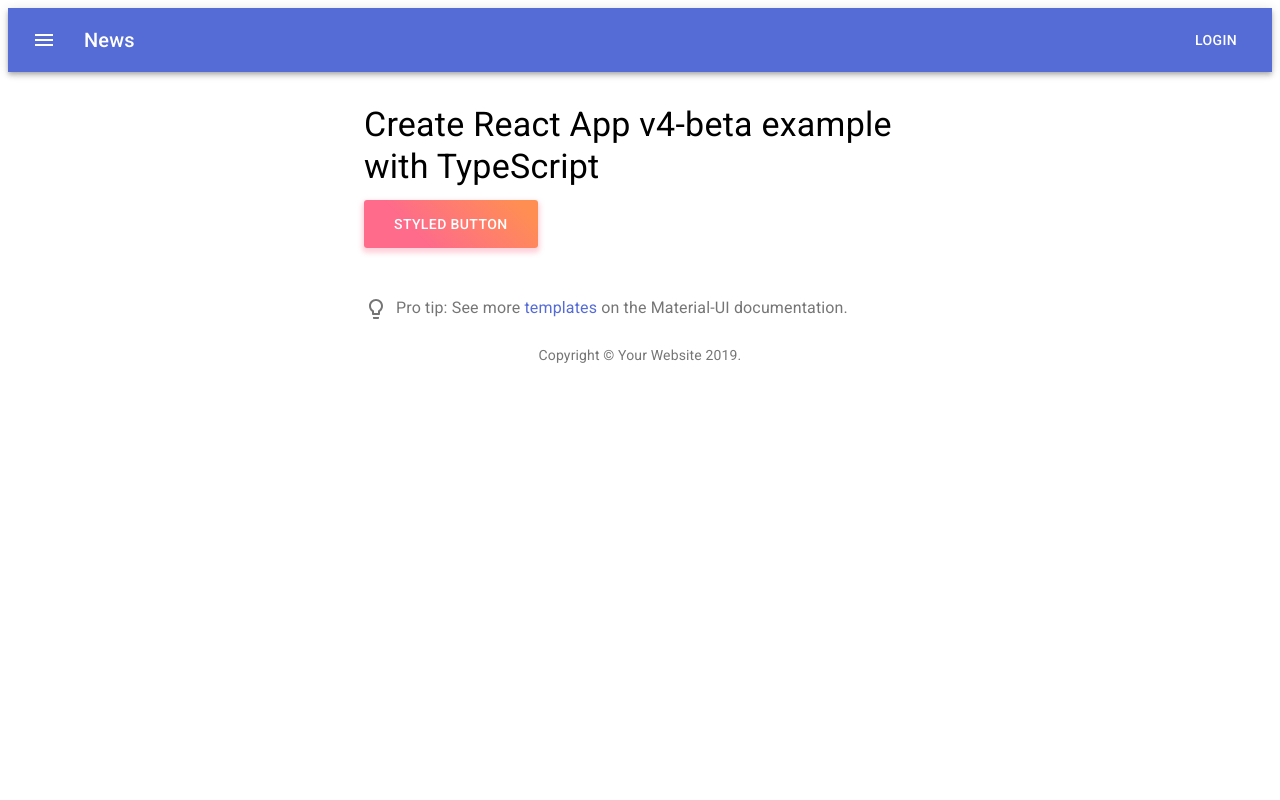
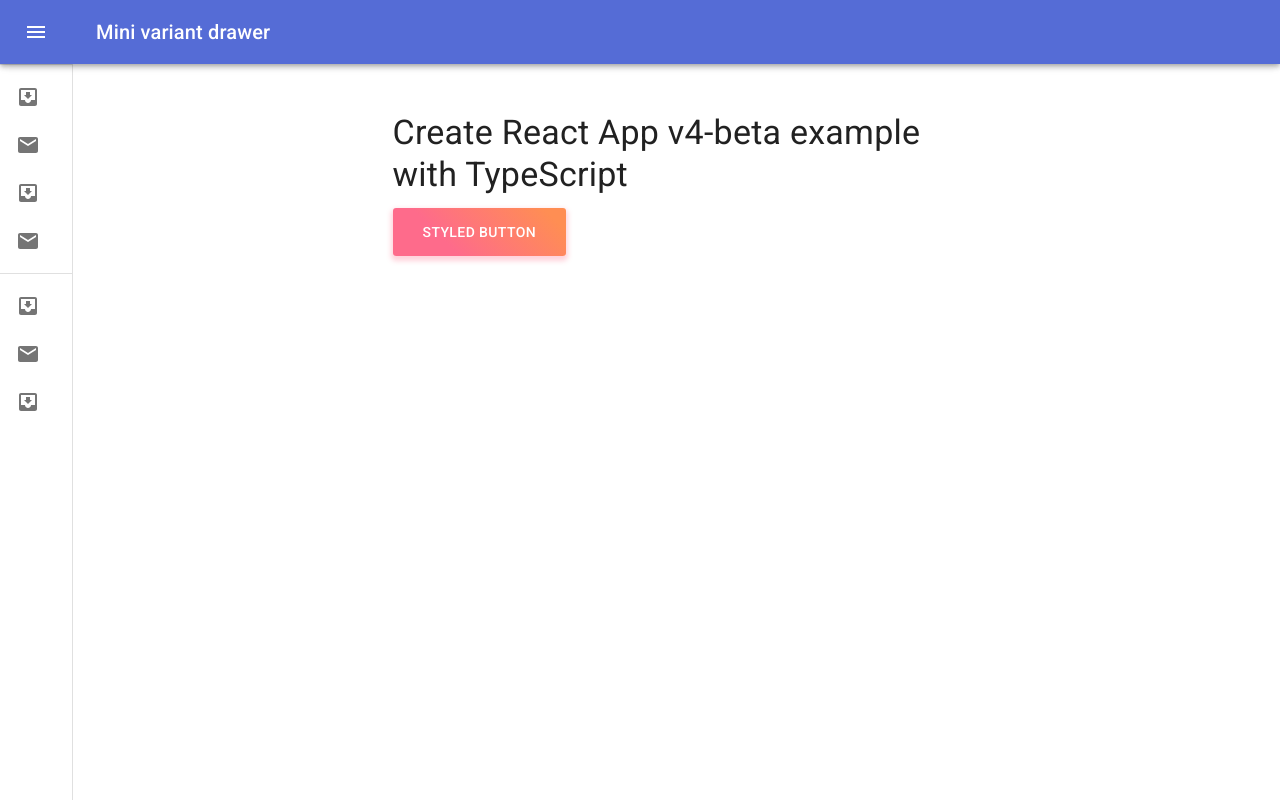
Before and after one commit to Rediful/bumblebee, a React app: page / in a window 1280 px wide. Built offline with nearby package versions, Linux system fonts and the light colour scheme.

Commit message:
implement drawers

```diff
--- a/package.json
+++ b/package.json
@@ -6,6 +6,7 @@
     "@material-ui/core": "^4.5.1",
     "@material-ui/icons": "^4.5.1",
     "@material-ui/styles": "^4.5.0",
+    "clsx": "^1.0.4",
     "react": "^16.10.2",
     "react-dom": "^16.10.2",
     "react-redux": "^7.1.1",
--- a/src/components/AppBar/index.tsx
+++ b/src/components/AppBar/index.tsx
@@ -1,39 +1,41 @@
-import * as React from 'react';
-import { Theme, createStyles, AppBar, Toolbar, IconButton, Typography, Button } from '@material-ui/core';
+import React from 'react';
+import { AppBar, Toolbar, IconButton, Typography } from '@material-ui/core';
 import MenuIcon from '@material-ui/icons/Menu';
-import { makeStyles } from '@material-ui/styles';
+import clsx from 'clsx';
+import { useStyles } from './style';
 
-const useStyles = makeStyles((theme: Theme) =>
-  createStyles({
-    root: {
-      flexGrow: 1,
-    },
-    menuButton: {
-      marginRight: theme.spacing(2),
-    },
-    title: {
-      flexGrow: 1,
-    },
-  }),
-);
+interface Props {
+  open: boolean;
+  handleOpen: () => void;
+}
 
-const index: React.FC = () => {
+const index: React.FC<Props> = ({ open, handleOpen }: Props) => {
   const classes = useStyles();
 
   return (
-    <div className={classes.root}>
-      <AppBar position="static">
+    <AppBar
+      position="fixed"
+      className={clsx(classes.appBar, {
+        [classes.appBarShift]: open,
+      })}
+    >
       <Toolbar>
-          <IconButton edge="start" className={classes.menuButton} color="inherit" aria-label="menu">
+        <IconButton
+          color="inherit"
+          aria-label="open drawer"
+          onClick={handleOpen}
+          edge="start"
+          className={clsx(classes.menuButton, {
+            [classes.hide]: open,
+          })}
+        >
           <MenuIcon />
         </IconButton>
-          <Typography variant="h6" className={classes.title}>
-            News
+        <Typography variant="h6" noWrap>
+          Mini variant drawer
         </Typography>
-          <Button color="inherit">Login</Button>
       </Toolbar>
     </AppBar>
-    </div>
   );
 };
 
--- /dev/null
+++ b/src/components/AppBar/style.ts
@@ -0,0 +1,32 @@
+import { createStyles, makeStyles, Theme } from '@material-ui/core/styles';
+
+const drawerWidth = 240;
+
+export const useStyles = makeStyles((theme: Theme) =>
+  createStyles({
+    root: {
+      display: 'flex',
+    },
+    appBar: {
+      zIndex: theme.zIndex.drawer + 1,
+      transition: theme.transitions.create(['width', 'margin'], {
+        easing: theme.transitions.easing.sharp,
+        duration: theme.transitions.duration.leavingScreen,
+      }),
+    },
+    appBarShift: {
+      marginLeft: drawerWidth,
+      width: `calc(100% - ${drawerWidth}px)`,
+      transition: theme.transitions.create(['width', 'margin'], {
+        easing: theme.transitions.easing.sharp,
+        duration: theme.transitions.duration.enteringScreen,
+      }),
+    },
+    menuButton: {
+      marginRight: 36,
+    },
+    hide: {
+      display: 'none',
+    },
+  }),
+);
--- /dev/null
+++ b/src/components/Drawer/index.tsx
@@ -0,0 +1,68 @@
+import React from 'react';
+import clsx from 'clsx';
+import Drawer from '@material-ui/core/Drawer';
+import List from '@material-ui/core/List';
+import Divider from '@material-ui/core/Divider';
+import IconButton from '@material-ui/core/IconButton';
+import ChevronLeftIcon from '@material-ui/icons/ChevronLeft';
+import ChevronRightIcon from '@material-ui/icons/ChevronRight';
+import ListItem from '@material-ui/core/ListItem';
+import ListItemIcon from '@material-ui/core/ListItemIcon';
+import ListItemText from '@material-ui/core/ListItemText';
+import InboxIcon from '@material-ui/icons/MoveToInbox';
+import MailIcon from '@material-ui/icons/Mail';
+import { useStyles } from './styles';
+import { useTheme } from '@material-ui/core/styles';
+
+interface Props {
+  open: boolean;
+  handleClose: () => void;
+}
+
+const index: React.FC<Props> = ({ open, handleClose }: Props) => {
+  const classes = useStyles();
+  const theme = useTheme();
+
+  return (
+    <Drawer
+      variant="permanent"
+      className={clsx(classes.drawer, {
+        [classes.drawerOpen]: open,
+        [classes.drawerClose]: !open,
+      })}
+      classes={{
+        paper: clsx({
+          [classes.drawerOpen]: open,
+          [classes.drawerClose]: !open,
+        }),
+      }}
+      open={open}
+    >
+      <div className={classes.toolbar}>
+        <IconButton onClick={handleClose}>
+          {theme.direction === 'rtl' ? <ChevronRightIcon /> : <ChevronLeftIcon />}
+        </IconButton>
+      </div>
+      <Divider />
+      <List>
+        {['Inbox', 'Starred', 'Send email', 'Drafts'].map((text, index) => (
+          <ListItem button key={text}>
+            <ListItemIcon>{index % 2 === 0 ? <InboxIcon /> : <MailIcon />}</ListItemIcon>
+            <ListItemText primary={text} />
+          </ListItem>
+        ))}
+      </List>
+      <Divider />
+      <List>
+        {['All mail', 'Trash', 'Spam'].map((text, index) => (
+          <ListItem button key={text}>
+            <ListItemIcon>{index % 2 === 0 ? <InboxIcon /> : <MailIcon />}</ListItemIcon>
+            <ListItemText primary={text} />
+          </ListItem>
+        ))}
+      </List>
+    </Drawer>
+  );
+};
+
+export default index;
--- /dev/null
+++ b/src/components/Drawer/styles.ts
@@ -0,0 +1,38 @@
+import { createStyles, makeStyles, Theme } from '@material-ui/core/styles';
+
+const drawerWidth = 240;
+
+export const useStyles = makeStyles((theme: Theme) =>
+  createStyles({
+    drawer: {
+      width: drawerWidth,
+      flexShrink: 0,
+      whiteSpace: 'nowrap',
+    },
+    drawerOpen: {
+      width: drawerWidth,
+      transition: theme.transitions.create('width', {
+        easing: theme.transitions.easing.sharp,
+        duration: theme.transitions.duration.enteringScreen,
+      }),
+    },
+    drawerClose: {
+      transition: theme.transitions.create('width', {
+        easing: theme.transitions.easing.sharp,
+        duration: theme.transitions.duration.leavingScreen,
+      }),
+      overflowX: 'hidden',
+      width: theme.spacing(7) + 1,
+      [theme.breakpoints.up('sm')]: {
+        width: theme.spacing(9) + 1,
+      },
+    },
+    toolbar: {
+      display: 'flex',
+      alignItems: 'center',
+      justifyContent: 'flex-end',
+      padding: theme.spacing(0, 1),
+      ...theme.mixins.toolbar,
+    },
+  }),
+);
--- a/src/components/ProTip.tsx
+++ /dev/null
@@ -1,37 +0,0 @@
-import * as React from 'react';
-import { Theme } from '@material-ui/core/styles';
-import Link from '@material-ui/core/Link';
-import SvgIcon, { SvgIconProps } from '@material-ui/core/SvgIcon';
-import Typography from '@material-ui/core/Typography';
-import { makeStyles, createStyles } from '@material-ui/styles';
-
-function LightBulbIcon(props: SvgIconProps): JSX.Element {
-  return (
-    <SvgIcon {...props}>
-      <path d="M9 21c0 .55.45 1 1 1h4c.55 0 1-.45 1-1v-1H9v1zm3-19C8.14 2 5 5.14 5 9c0 2.38 1.19 4.47 3 5.74V17c0 .55.45 1 1 1h6c.55 0 1-.45 1-1v-2.26c1.81-1.27 3-3.36 3-5.74 0-3.86-3.14-7-7-7zm2.85 11.1l-.85.6V16h-4v-2.3l-.85-.6C7.8 12.16 7 10.63 7 9c0-2.76 2.24-5 5-5s5 2.24 5 5c0 1.63-.8 3.16-2.15 4.1z" />
-    </SvgIcon>
-  );
-}
-
-const useStyles = makeStyles((theme: Theme) =>
-  createStyles({
-    root: {
-      margin: theme.spacing(6, 0, 3),
-    },
-    lightBulb: {
-      verticalAlign: 'middle',
-      marginRight: theme.spacing(1),
-    },
-  }),
-);
-
-export default function ProTip(): JSX.Element {
-  const classes = useStyles();
-  return (
-    <Typography className={classes.root} color="textSecondary">
-      <LightBulbIcon className={classes.lightBulb} />
-      Pro tip: See more <Link href="https://material-ui.com/getting-started/templates/">templates</Link> on the
-      Material-UI documentation.
-    </Typography>
-  );
-}
--- a/src/index.tsx
+++ b/src/index.tsx
@@ -8,6 +8,7 @@
 
 import Routes from './routes';
 import theme from './theme';
+import { CssBaseline } from '@material-ui/core';
 
 const store = configureStore();
 
@@ -15,6 +16,7 @@
   return (
     <Provider store={store}>
       <ThemeProvider theme={theme}>
+        <CssBaseline />
         <Routes />
       </ThemeProvider>
     </Provider>
--- a/src/pages/App/index.tsx
+++ b/src/pages/App/index.tsx
@@ -1,27 +1,13 @@
-import React from 'react';
+import React, { useState } from 'react';
 import Container from '@material-ui/core/Container';
 import Typography from '@material-ui/core/Typography';
 import Box from '@material-ui/core/Box';
-import Link from '@material-ui/core/Link';
-import ProTip from '../../components/ProTip';
 import styled from 'styled-components';
 import Button from '@material-ui/core/Button';
 import AppBar from '../../components/AppBar';
+import Drawer from '../../components/Drawer';
+import { useStyles } from './styles';
 
-function Copyright(): JSX.Element {
-  return (
-    <Typography variant="body2" color="textSecondary" align="center">
-      {'Copyright © '}
-      <Link color="inherit" href="https://material-ui.com/">
-        Your Website
-      </Link>{' '}
-      {new Date().getFullYear()}
-      {'.'}
-    </Typography>
-  );
-}
-
-const App: React.FC = () => {
 const StyledButton = styled(Button)`
   background: linear-gradient(45deg, #fe6b8b 30%, #ff8e53 90%);
   border-radius: 3px;
@@ -32,20 +18,31 @@
   box-shadow: 0 3px 5px 2px rgba(255, 105, 135, 0.3);
 `;
 
+const App: React.FC = () => {
+  const [open, setOpen] = useState(false);
+  const classes = useStyles();
+
+  const handleOpen = () => {
+    setOpen(true);
+  };
+
+  const handleClose = () => {
+    setOpen(false);
+  };
+
   return (
-    <React.Fragment>
-      <AppBar />
-      <Container maxWidth="sm">
+    <div className={classes.root}>
+      <AppBar open={open} handleOpen={handleOpen} />
+      <Drawer open={open} handleClose={handleClose} />
+      <Container maxWidth="sm" className={classes.container}>
         <Box my={4}>
           <Typography variant="h4" component="h1" gutterBottom>
             Create React App v4-beta example with TypeScript
           </Typography>
           <StyledButton>Styled Button</StyledButton>
-          <ProTip />
-          <Copyright />
         </Box>
       </Container>
-    </React.Fragment>
+    </div>
   );
 };
 
--- /dev/null
+++ b/src/pages/App/styles.ts
@@ -0,0 +1,14 @@
+import { createStyles, makeStyles, Theme } from '@material-ui/core/styles';
+
+export const useStyles = makeStyles((theme: Theme) =>
+  createStyles({
+    root: {
+      display: 'flex',
+    },
+    container: {
+      flexGrow: 1,
+      padding: theme.spacing(2),
+      marginTop: theme.spacing(8),
+    },
+  }),
+);
```
Also changed, not shown: 1 other file (tests, documents, lock files or other folders). Lines whose indentation alone changed are shown as unchanged.
